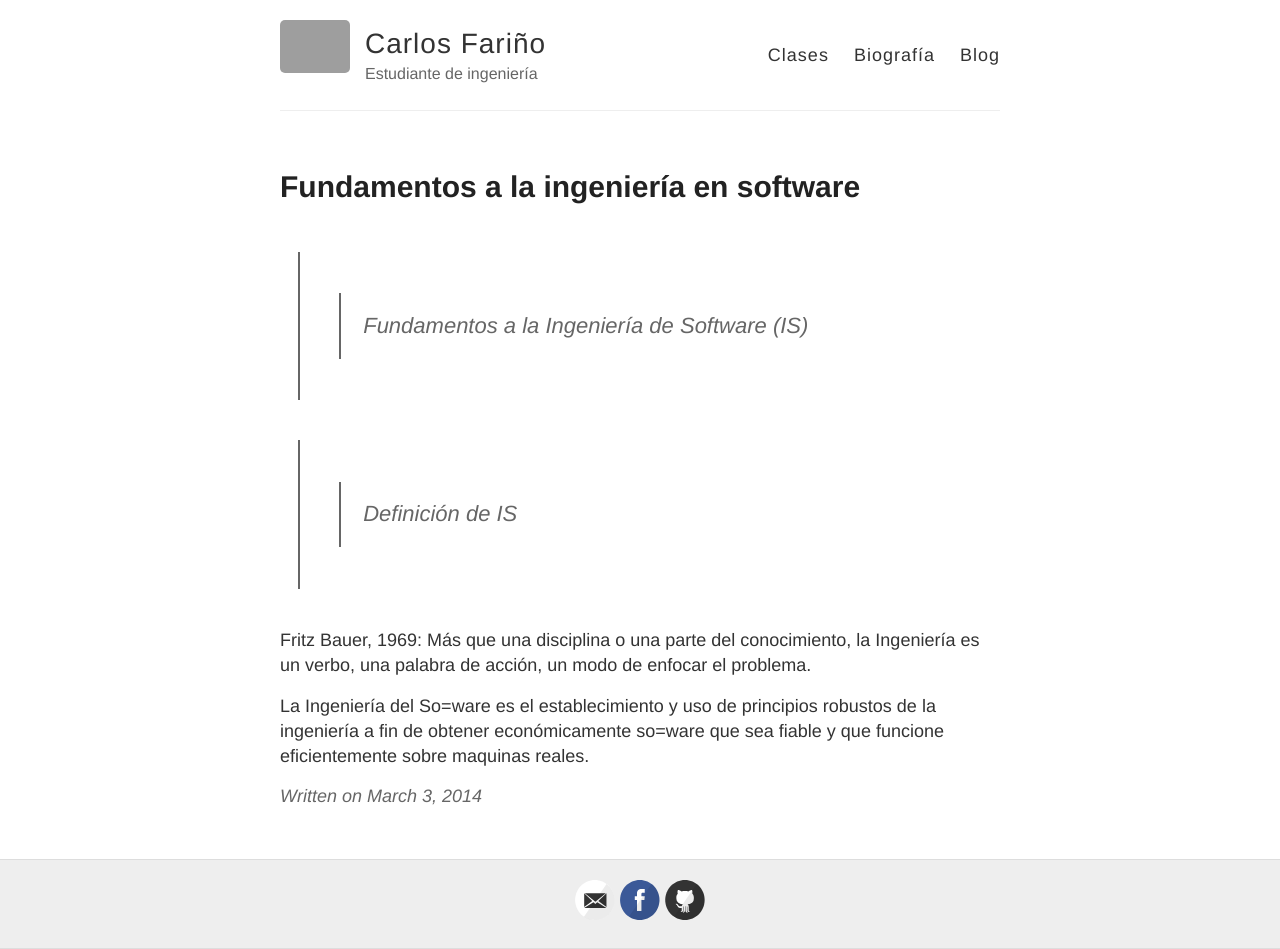
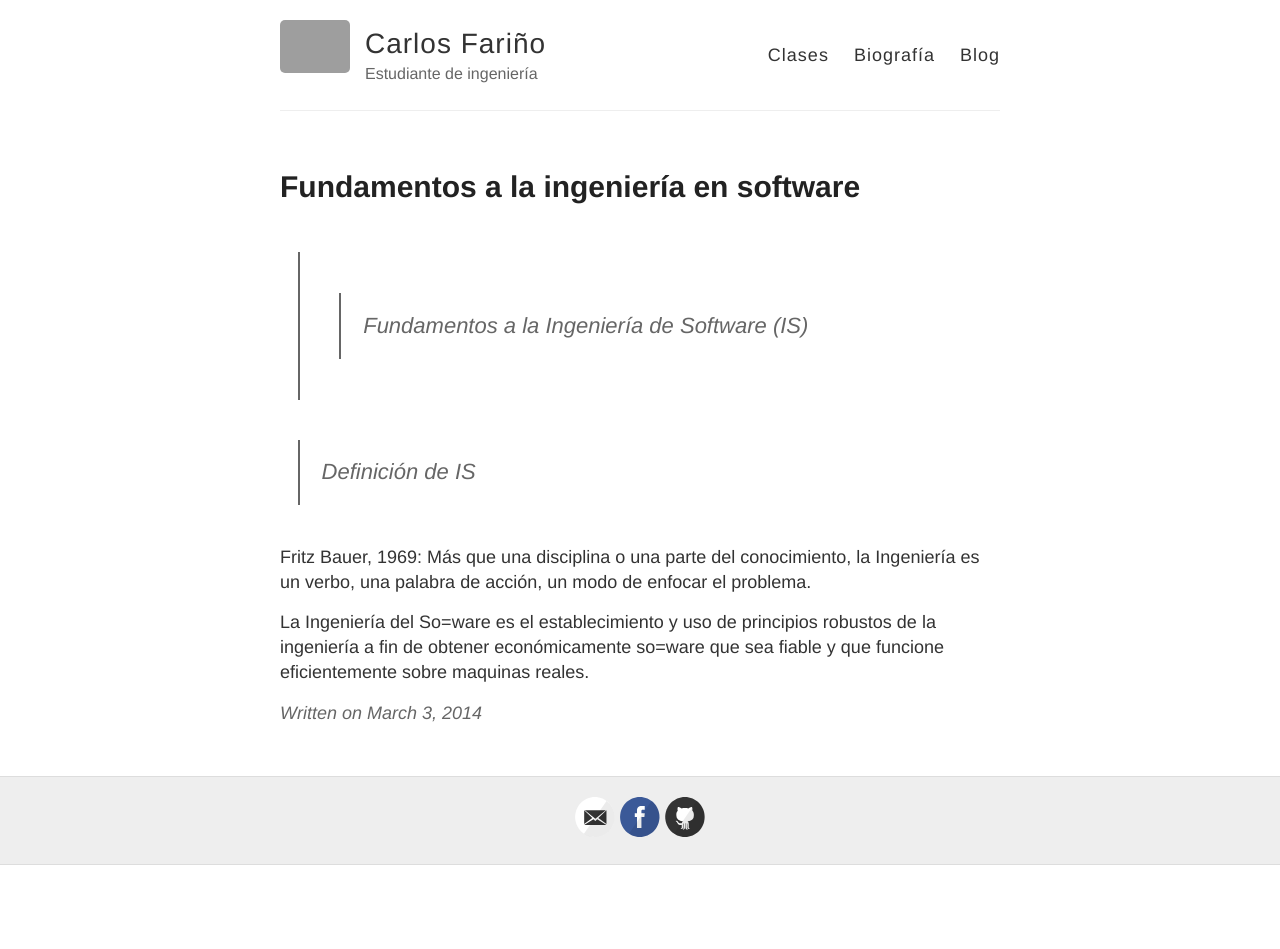
Before and after one commit to andrescharro22/Carlos-F007.github.io, a Jekyll site: the page built from _posts/2014-3-3-Hello-World.md, in a window 1280 px wide. Built offline with Jekyll 4.4.1, drawn with Linux system fonts in a browser that asks for light colours; after the commit the page ends 900 px from its top, so only the background shows below that; grey boxes are pictures that could not be loaded.

```diff
--- a/_posts/2014-3-3-Hello-World.md
+++ b/_posts/2014-3-3-Hello-World.md
@@ -7,7 +7,7 @@ title: Fundamentos a la ingeniería en software
 
 >>Fundamentos a la Ingeniería de Software (IS)
 
->>Definición de IS
+>Definición de IS
 
 
 Fritz Bauer, 1969: Más que una disciplina o una parte del
```
